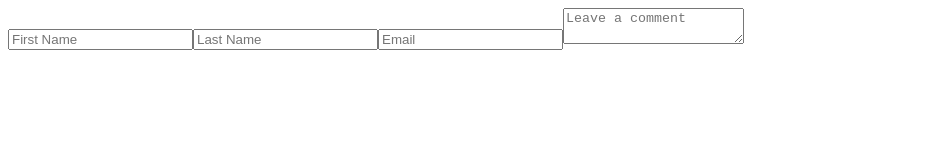
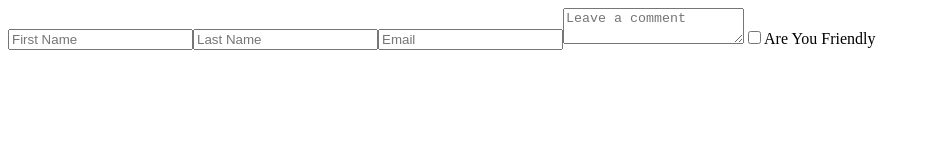
Before and after one commit to LurieK/Scrimba_lesson_4, a React (Create React App) app: page / in a window 1280 px wide. Shown: the top 160 px of the page, without its empty margins (0-931 px from the left). Built offline with nearby package versions, Linux system fonts and the light colour scheme.

Commit message:
practice check box

```diff
--- a/src/App.js
+++ b/src/App.js
@@ -7,16 +7,20 @@
       firstName: "",
       lastName: "",
       email:"",
-      comment: ""
+      comment: "",
+      checked: true
+
     })
     console.log(formData)
 
 
     function handleChange(event){
-
+      const {type, name, checked, value} = event.target
       setFormData(prevFormData => {
-        return {...prevFormData,
-        [event.target.name]: event.target.value}
+        return {
+          ...prevFormData,
+          [name]: type === "checkbox" ? checked : value
+        }
       })
 
     }
@@ -57,6 +61,15 @@
               value={formData.comment}
             />
 
+            <input
+              type="checkbox"
+              onChange={handleChange}
+              name="isFriendly"
+              id="isFriendly"
+              checked={formData.isFriendly}
+            />
+            <label htmlFor="isFriendly">Are You Friendly</label>
+
         </form>
     )
 }
```
